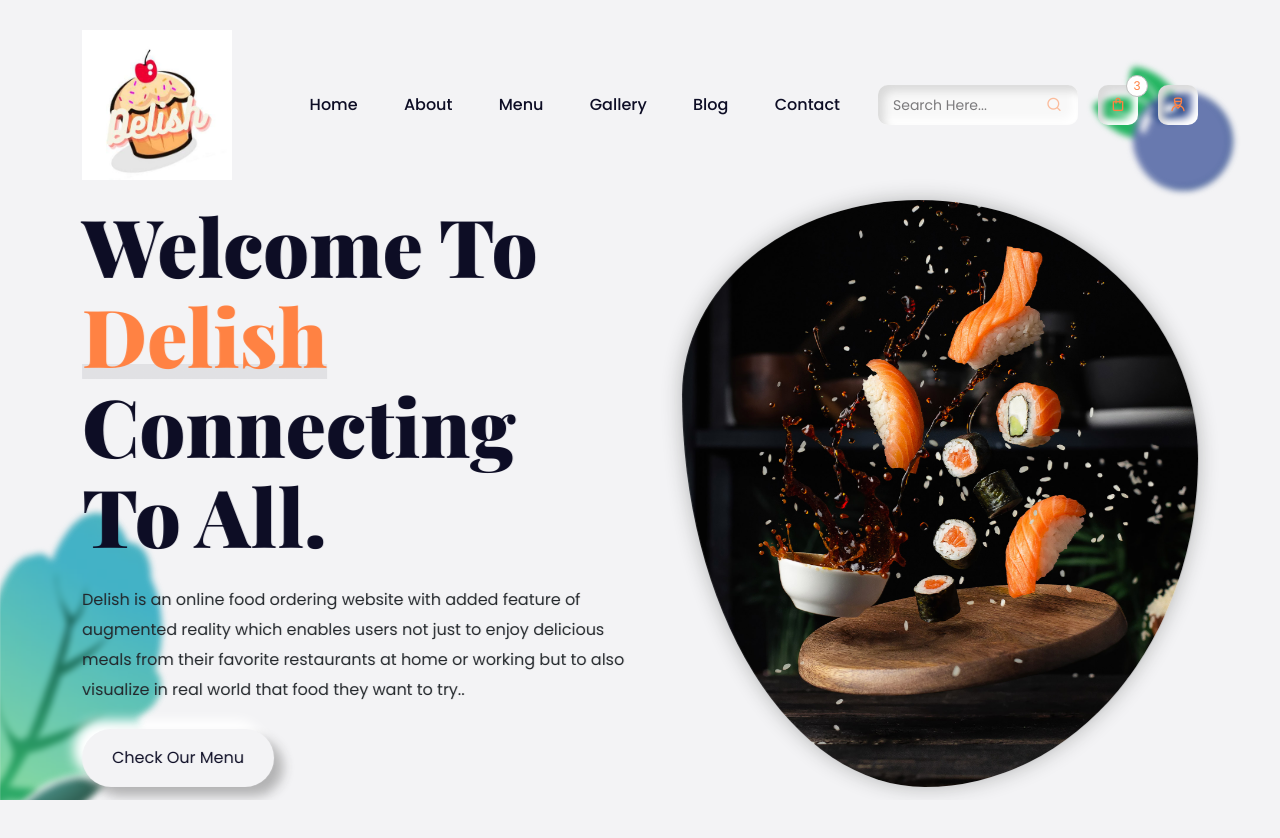
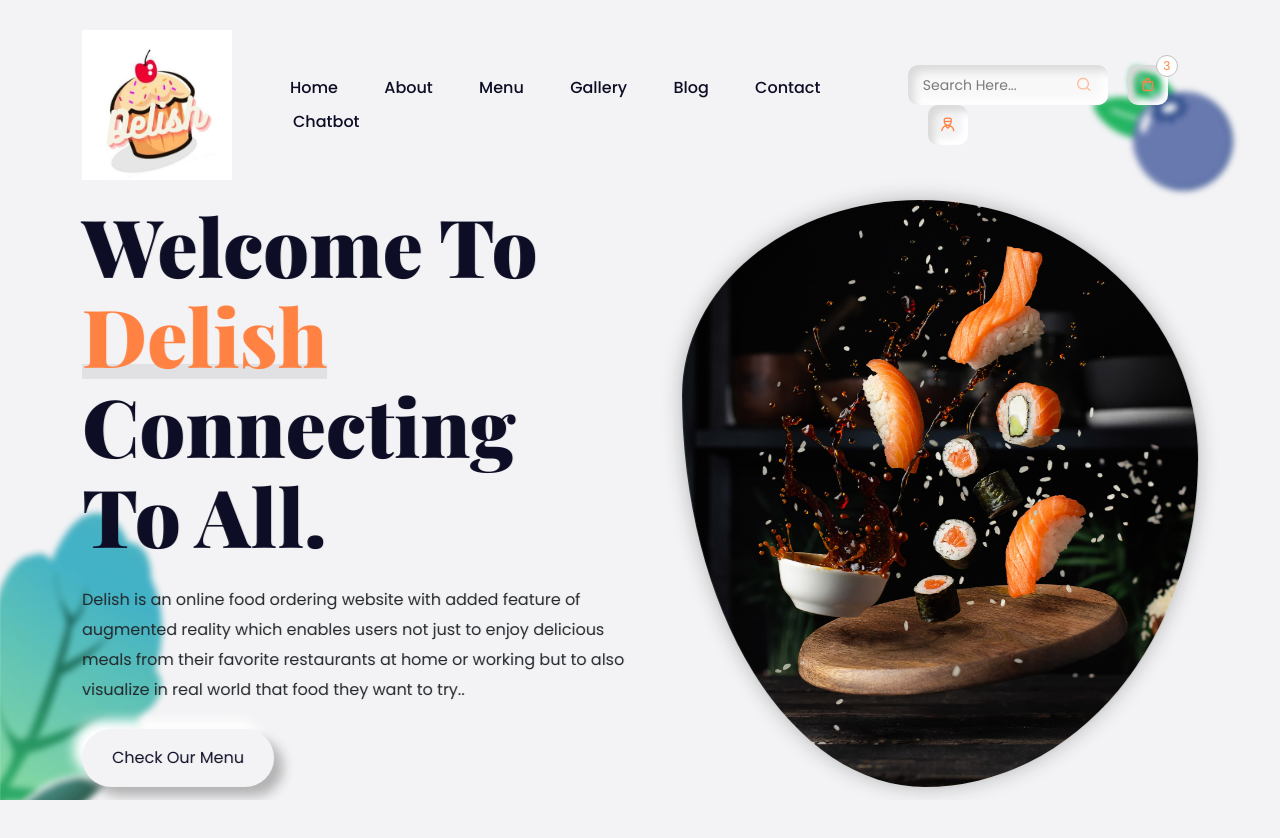
Before and after one commit to shivanjali11/Delish, a plain HTML site: page index.html in a window 1280 px wide. Shown: the top 838 px of the page. Drawn offline with nearby package versions, Linux system fonts and the light colour scheme; a web font is replaced by a local one.

Commit message:
Update index.html

```diff
--- a/index.html
+++ b/index.html
@@ -42,6 +42,7 @@
                                 <li><a href="#gallery">Gallery</a></li>
                                 <li><a href="#blog">Blog</a></li>
                                 <li><a href="#contact">Contact</a></li>
+                                 <li><a href="">Chatbot</a></li>
                             </ul>
                         </nav>
                         <div class="header-right">
```
